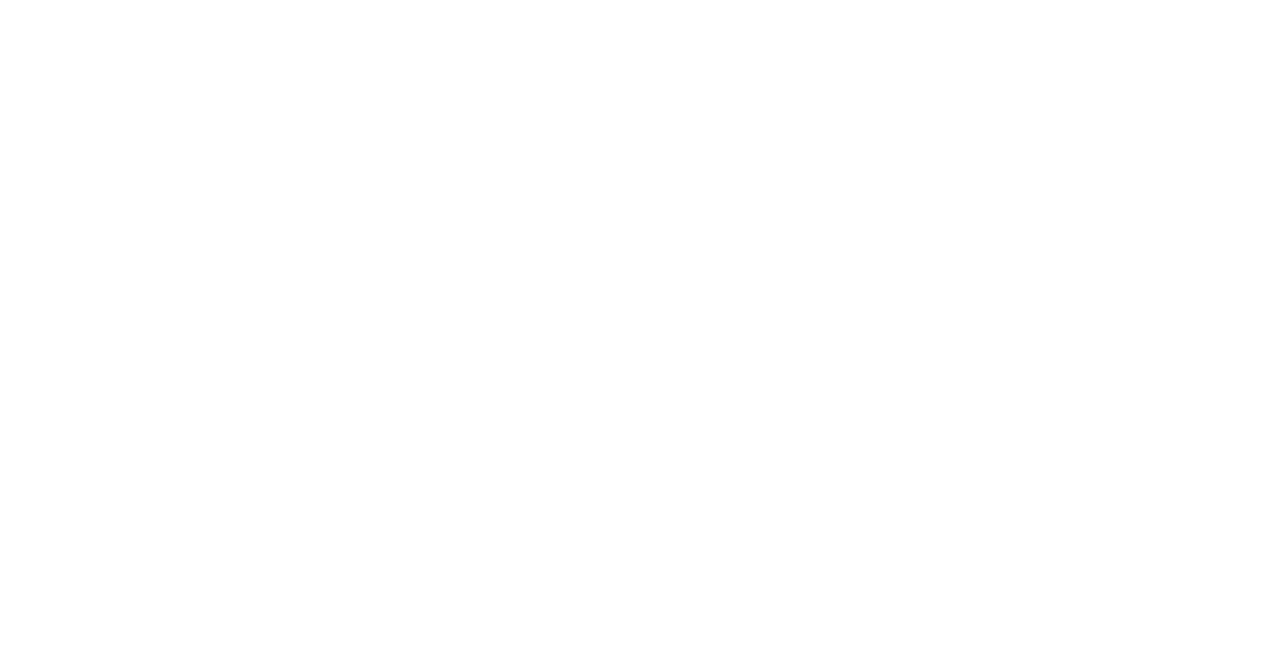
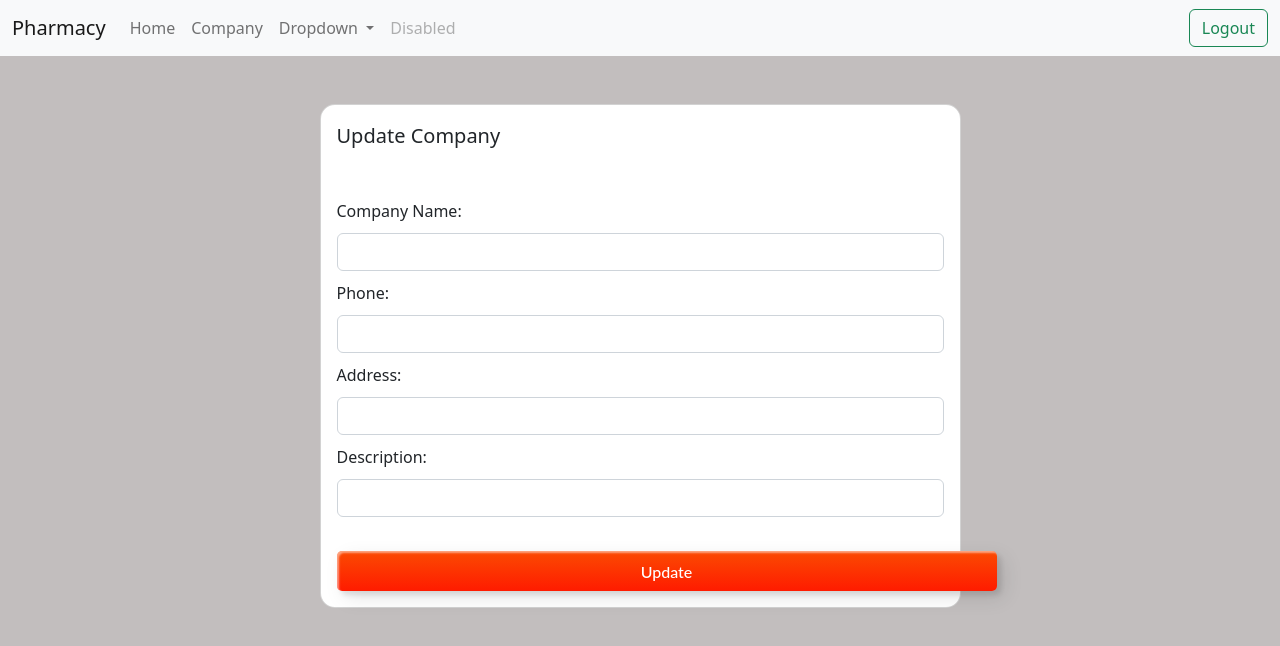
Before and after one commit to bvthz5/pharmacy-management, an Angular app in the folder pharmacy/pharmacyUi/: page /addCompany/1 in a window 1280 px wide. Before the commit this address led to /. Shown: the top 646 px of the page. Built offline with nearby package versions, Linux system fonts and the light colour scheme; no server answers; sample sign-in values are in the browser's storage.

Commit message:
Completed copany crud

```diff
--- a/pharmacy/pharmacyUi/src/app/common-lib/service/api.service.ts
+++ b/pharmacy/pharmacyUi/src/app/common-lib/service/api.service.ts
@@ -31,9 +31,29 @@
    * get sale details after adding it to sales table
    */
   getsale(data: any) {
-     this.sales = data
+    this.sales = data
   }
-  async returnSale(){
+  async returnSale() {
     return await this.sales
   }
+
+  getCompany() {
+    return this.http.get(this.api_url + "/company")
+  }
+
+  deleteCompany(data: any) {
+    return this.http.delete(this.api_url + "/company/" + data)
+  }
+
+  getCompanyDeatails(companyId: any) {
+    return this.http.get(this.api_url + "/company/" + companyId)
+  }
+
+  addCompany(data: any) {
+    return this.http.post(this.api_url + "/company", data)
+  }
+
+  updateCompany(data: any, companyId: any) {
+    return this.http.put(this.api_url + "/company/" + companyId, data)
+  }
 }
--- /dev/null
+++ b/pharmacy/pharmacyUi/src/app/features/add-edit-company/add-edit-company.component.css
@@ -0,0 +1,65 @@
+.form1{
+    max-width: 700px;
+    margin-top: 10px;
+    margin-bottom: 10px;
+}
+.custom-btn {
+    width:700px !important;
+    max-width: 660px !important;
+    height: 40px;
+    color: #fff;
+    border-radius: 5px;
+    padding: 10px 25px;
+    font-family: 'Lato', sans-serif;
+    font-weight: 500;
+    background: transparent;
+    cursor: pointer;
+    transition: all 0.3s ease;
+    position: relative;
+    display: inline-block;
+     box-shadow:inset 2px 2px 2px 0px rgba(255,255,255,.5),
+     7px 7px 20px 0px rgba(0,0,0,.1),
+     4px 4px 5px 0px rgba(0,0,0,.1);
+    outline: none;
+  }
+
+  .btn-5 {
+    max-width: 610px;
+    height: 40px;
+    line-height: 42px;
+    padding: 0;
+    border: none;
+    background: rgb(255,27,0);
+  background: linear-gradient(0deg, rgba(255,27,0,1) 0%, rgba(251,75,2,1) 100%);
+  }
+  .btn-5:hover {
+    color: #f0094a;
+    background: transparent;
+     box-shadow:none;
+  }
+  .btn-5:before,
+  .btn-5:after{
+    content:'';
+    position:absolute;
+    top:0;
+    right:0;
+    height:2px;
+    width:0;
+    background: #f0094a;
+    box-shadow:
+     -1px -1px 5px 0px #fff,
+     7px 7px 20px 0px #0003,
+     4px 4px 5px 0px #0002;
+    transition:400ms ease all;
+  }
+  .btn-5:after{
+    right:inherit;
+    top:inherit;
+    left:0;
+    bottom:0;
+  }
+  .btn-5:hover:before,
+  .btn-5:hover:after{
+    width:100%;
+    transition:800ms ease all;
+  }
--- /dev/null
+++ b/pharmacy/pharmacyUi/src/app/features/add-edit-company/add-edit-company.component.html
@@ -0,0 +1,42 @@
+<app-dashboard></app-dashboard>
+
+
+
+<section class="gradient-custom" style="background-color: rgb(194, 190, 190);height: 100vh;">
+    <div class="container py-5 h-100">
+        <div class="row justify-content-center align-items-start h-100">
+            <div class="col-12 col-lg-9 col-xl-7 " >
+                <div class="card shadow-2-strong card-registration card " style="border-radius: 15px; width: 100%;">
+                    <div class="card-body ">
+                        <label *ngIf="id==null;" style="font-size: 20px;">Add Company</label>
+                        <label *ngIf="id!=null;" style="font-size: 20px;">Update Company</label>
+                        <br>
+                        <br><br>
+
+                        <form [formGroup]="companyGroup" class="justify-content-center">
+                          <label>Company Name:</label>
+                          <input type="text" class="form-control form1" formControlName="name" placeholder="{{companyDetails.name}}">
+
+                          <label>Phone:</label>
+                         <!-- <td><textarea name="address" cols="30" rows="4"></textarea></td> -->
+                          <input type="text" class="form-control form1" formControlName="phone">
+
+                          <label>Address:</label>
+                          <input type="text" class="form-control form1" formControlName="address" >
+
+                          <label>Description:</label>
+                          <input type="text" class="form-control form1" formControlName="description">
+
+                          <br>
+                        <button *ngIf="id==null"  type="submit" (click)="addCompany()" class="custom-btn btn-5">Submit</button>
+                        <button *ngIf="id!=null"  type="submit" (click)="updateCompany(companyDetails.companyId)" class="custom-btn btn-5">Update</button>
+
+                     </form>
+                   </div>
+                </div>
+                <!-- <br><br> -->
+
+            </div>
+        </div>
+    </div>
+</section>
--- /dev/null
+++ b/pharmacy/pharmacyUi/src/app/features/add-edit-company/add-edit-company.component.ts
@@ -0,0 +1,80 @@
+import { Component, OnInit } from '@angular/core';
+import { FormControl, FormGroup, Validators } from '@angular/forms';
+import { ActivatedRoute, Router } from '@angular/router';
+import { ApiService } from 'src/app/common-lib/service/api.service';
+
+@Component({
+  selector: 'app-add-edit-company',
+  templateUrl: './add-edit-company.component.html',
+  styleUrls: ['./add-edit-company.component.css']
+})
+export class AddEditCompanyComponent implements OnInit {
+
+  constructor(private service: ApiService, private router: Router, private activatedRoute: ActivatedRoute) { }
+  companyGroup!: FormGroup
+  id: any
+  companyDetails: any = {
+
+  }
+  ngOnInit(): void {
+    if (this.activatedRoute.snapshot.paramMap.get('id') != null) {
+      this.id = this.activatedRoute.snapshot.paramMap.get('id')
+      console.log(this.id);
+
+      this.service.getCompanyDeatails(this.id).subscribe({
+        next: (response: any) => {
+
+          console.log('Success', response);
+          this.companyDetails = response
+          this.companyGroup.patchValue(this.companyDetails)
+        },
+        error: (error: any) => {
+          console.log('error', error);
+        },
+        complete: () => {
+          console.log('Completed');
+        },
+      })
+      console.log(this.companyDetails);
+
+
+    }
+    this.companyGroup = new FormGroup({
+      name: new FormControl('', [Validators.required]),
+      address: new FormControl('', Validators.required),
+      phone: new FormControl('', Validators.required),
+      description: new FormControl('', Validators.required),
+    })
+  }
+  addCompany() {
+    if (this.companyGroup.valid) {
+      this.service.addCompany(this.companyGroup.value).subscribe({
+        next: (res: any) => {
+          console.log(res)
+          alert("Successfully Inserted");
+
+          this.router.navigateByUrl('/company');
+        },
+        error: (error: any) => console.log(error)
+
+      });
+    } else {
+      alert("Enter a valid form")
+    }
+  }
+  updateCompany(companyId:any) {
+    if (this.companyGroup.valid) {
+      this.service.updateCompany(this.companyGroup.value,companyId).subscribe({
+        next:(response:any)=>{
+        console.log(response)
+        alert("Successfully updated!");
+        this.router.navigateByUrl("company");
+        },
+        error:(err:any)=> console.log(err)
+
+
+      })
+    }
+  }
+
+}
--- a/pharmacy/pharmacyUi/src/app/features/company/company.component.css
+++ b/pharmacy/pharmacyUi/src/app/features/company/company.component.css
@@ -0,0 +1,3 @@
+.btns{
+    margin-right: 10px;
+}
--- a/pharmacy/pharmacyUi/src/app/features/company/company.component.html
+++ b/pharmacy/pharmacyUi/src/app/features/company/company.component.html
@@ -1,2 +1,50 @@
 <app-dashboard></app-dashboard>
-<p>company works!</p>
+<br>
+<div class="container-xl ">
+    <div class="table">
+        <div class="table-wrapper">
+            <div class="table-title">
+                <div class="row justify-content-between">
+                    <div class="col-sm-8">
+                        <h2><b>Company Details</b></h2>
+                    </div>
+                    <div class="col-sm-2">
+                        <button type="button" class="btn btn-success " routerLink="/addCompany">Add Company</button>
+                    </div>
+
+                </div>
+            </div>
+            <br>
+            <div class="justify-content-center text-center">
+                <table class="table table-striped table-hover table-bordered" style="width: 100%;">
+                    <thead>
+                        <tr>
+                            <th>Company Id</th>
+                            <th>Name</th>
+                            <th>Phone</th>
+                            <th>Address</th>
+                            <th>Descripion</th>
+                            <th>Action</th>
+                        </tr>
+                    </thead>
+                    <tbody>
+                        <tr *ngFor="let val of companyData">
+                            <td>{{val.companyId}}</td>
+                            <td>{{val.name}}</td>
+                            <td>{{val.phone}}</td>
+                            <td>{{val.address}}</td>
+                            <td>{{val.description}}</td>
+                            <td><button type="button" class="btn btn-success btns">View</button>
+                                <Button
+                                    class="btn btn-primary btns"
+                                    routerLink="/addCompany/{{val.companyId}}">Edit</Button><Button
+                                    class="btn btn-danger btns" (click)="onDelete(val.companyId)">Delete</Button></td>
+
+
+                        </tr>
+                    </tbody>
+                </table>
+            </div>
+        </div>
+    </div>
+</div>
--- a/pharmacy/pharmacyUi/src/app/features/company/company.component.ts
+++ b/pharmacy/pharmacyUi/src/app/features/company/company.component.ts
@@ -1,4 +1,6 @@
 import { Component, OnInit } from '@angular/core';
+import { Router } from '@angular/router';
+import { ApiService } from 'src/app/common-lib/service/api.service';
 
 @Component({
   selector: 'app-company',
@@ -7,9 +9,23 @@
 })
 export class CompanyComponent implements OnInit {
 
-  constructor() { }
+  constructor(private service:ApiService, private router:Router) { }
+  companyData:any=[];
 
   ngOnInit(): void {
+
+    this.service.getCompany().subscribe((data:any)=>{
+      console.log(data)
+      this.companyData=data
+    })
   }
 
+  onDelete(data :any){
+    this.service.deleteCompany(data).subscribe((res:any)=>{
+      alert("Deleted Successfully")
+      window.location.reload();
+      console.log(res)
+
+    })
+  }
 }
--- a/pharmacy/pharmacyUi/src/app/features/features.module.ts
+++ b/pharmacy/pharmacyUi/src/app/features/features.module.ts
@@ -11,6 +11,7 @@
 import { InterceptorInterceptor } from '../common-lib/interceptor/interceptor.interceptor';
 import { FormsModule, ReactiveFormsModule } from '@angular/forms';
 import { InvoiceComponent } from './invoice/invoice.component';
+import { AddEditCompanyComponent } from './add-edit-company/add-edit-company.component';
 
 
 @NgModule({
@@ -20,7 +21,8 @@
     CompanyComponent,
     SalesComponent,
 
-    InvoiceComponent
+    InvoiceComponent,
+        AddEditCompanyComponent
   ],
   imports: [
     CommonModule,
--- a/pharmacy/pharmacyUi/src/app/features/header/header.component.html
+++ b/pharmacy/pharmacyUi/src/app/features/header/header.component.html
@@ -26,7 +26,7 @@
             <a class="nav-link disabled">Disabled</a>
           </li>
         </ul>
-        <button class="btn btn-outline-success" type="submit">Logout</button>
+        <button class="btn btn-outline-success" type="submit" (click)="onLogout()">Logout</button>
 
       </div>
     </div>
--- a/pharmacy/pharmacyUi/src/app/features/header/header.component.ts
+++ b/pharmacy/pharmacyUi/src/app/features/header/header.component.ts
@@ -11,5 +11,10 @@
 
   ngOnInit(): void {
   }
+  onLogout(){
+    localStorage.removeItem("accessToken")
+    localStorage.removeItem("refreshToken")
+    window.location.reload()
 
+  }
 }
```
Also changed, not shown: pharmacy/pharmacyUi/src/app/app.module.ts (+5 -5 lines), pharmacy/pharmacyUi/src/app/features/features-routing.module.ts (+8 -1 lines), 1 other file (tests, documents, lock files or other folders).
